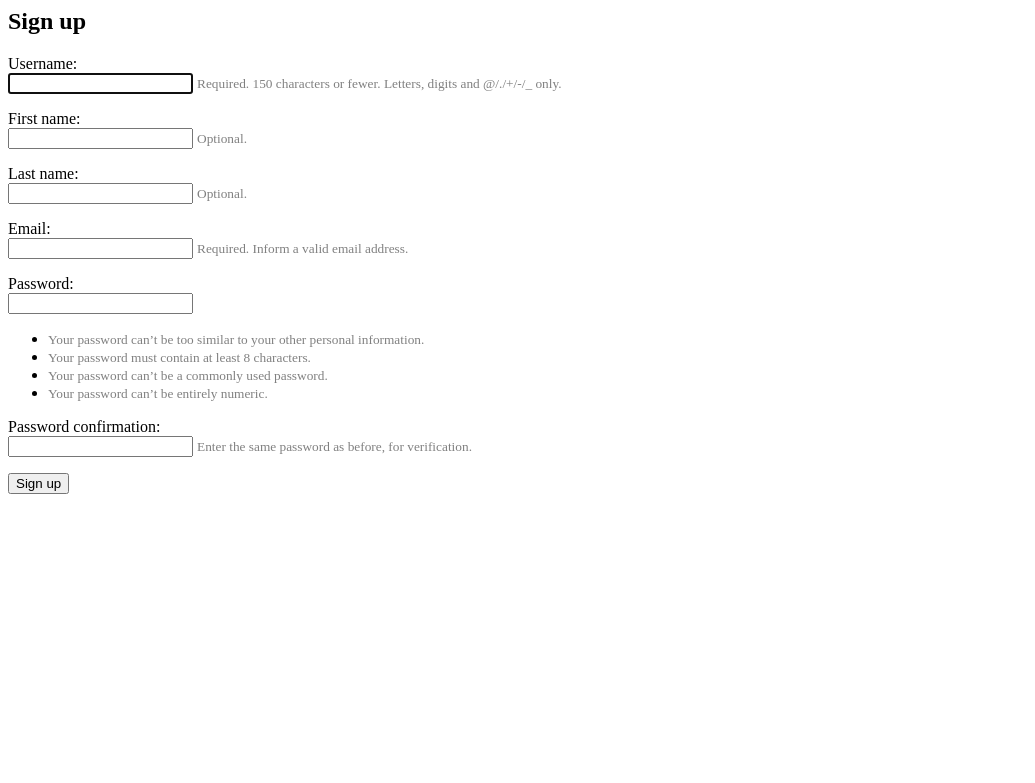
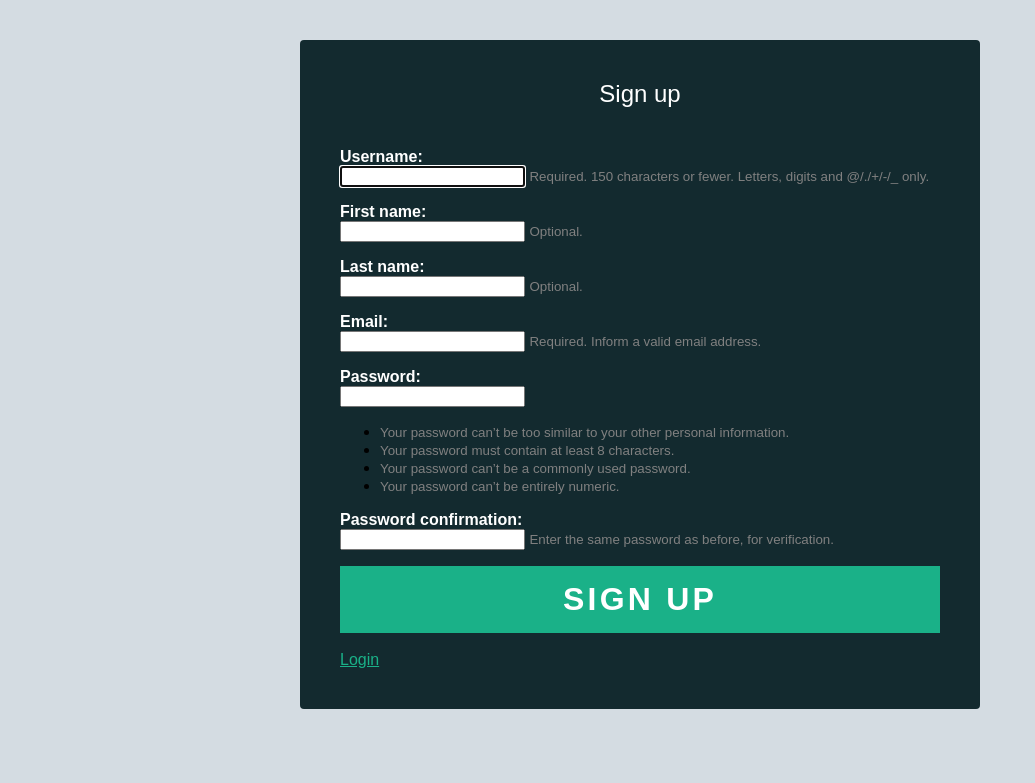
Before and after one commit to Francio00/threadapp, a Django app: page /signup/ in a window 1280 px wide. Shown: the top 783 px of the page, without its empty margins (0-1035 px from the left). Run offline with Django 3.2, Linux system fonts and the light colour scheme.

Commit message:
modificato css di pagina login e signup, da modificare tutto il css generale del sito

```diff
--- /dev/null
+++ b/topic/templates/base_signup.html
@@ -0,0 +1,58 @@
+<!DOCTYPE html>
+<html>
+<style>
+
+body {
+  background: #d4dce2;
+  font-family: 'Titillium Web', sans-serif;
+}
+
+h2 {
+  text-align: center;
+  color: #ffffff;
+  font-weight: 300;
+  margin :0 0 40px;
+}
+
+.btn{
+  border:0;
+  outline:none;
+  border-radius:0;
+  padding:15px 0;
+  font-size:2rem;
+  font-weight: 600;
+  text-transform: uppercase;
+  letter-spacing:.1em;
+  background:#1ab188;
+  color:#ffffff;
+  display:block;
+  width:100%;
+  transition-duration: 0.4s;
+  -webkit-transition-duration: 0.4s; /* per safari*/
+}
+.btn:hover{
+  background-color: #127b5f;
+}
+
+div{
+  background: #132a2f;
+  padding: 40px;
+  max-width:600px;
+  margin:40px auto;
+  border-radius:4px;
+  box-shadow:0 4px 10px 4px rgba(#13232f);
+}
+a{
+  color: #1ab188;
+}
+a:hover{
+  color: #127b5f;
+}
+</style>
+<body>
+<div>
+{% block content %}
+{% endblock %}
+</div>
+</body>
+</html>
--- a/topic/templates/signup.html
+++ b/topic/templates/signup.html
@@ -1,10 +1,12 @@
+{% extends 'base_signup.html' %}
+
 {% block content %}
   <h2>Sign up</h2>
   <form method="post">
     {% csrf_token %}
     {% for field in form %}
       <p>
-        {{ field.label_tag }}<br>
+        <strong style="color: white">{{ field.label_tag }}</strong><br>
         {{ field }}
         {% if field.help_text %}
           <small style="color: grey">{{ field.help_text }}</small>
@@ -14,6 +16,8 @@
         {% endfor %}
       </p>
     {% endfor %}
-    <button type="submit">Sign up</button>
+    <button type="submit" class="btn">Sign up</button>
+    <br>
+    <a href="{% url 'login'  %}">Login</a>
   </form>
 {% endblock %}
--- a/topic/templates/topic/topic_edit.html
+++ b/topic/templates/topic/topic_edit.html
@@ -4,6 +4,6 @@
     <h1>New topic</h1>
     <form method="POST" class="topic-form">{% csrf_token %}
         {{ form.as_p }}
-        <button type="submit" class="savebtn">Save</button>
+        <button type="submit" class="btn_save">Save</button>
     </form>
 {% endblock %}
--- a/topic/views.py
+++ b/topic/views.py
@@ -18,7 +18,7 @@ def topic_page(request, pk):
 		if form.is_valid():
 			comment = form.save(commit=False)
 			comment.topic = topic
-			comment.author = "authorless"
+			comment.author = "anonymous"
 			comment.published_date = timezone.now()
 			comment.save()
 			#return redirect('post_detail', pk=post.pk)
```
Also changed, not shown: topic/static/css/page.css (+27 -3 lines), topic/templates/registration/login.html (+6 -2 lines).
